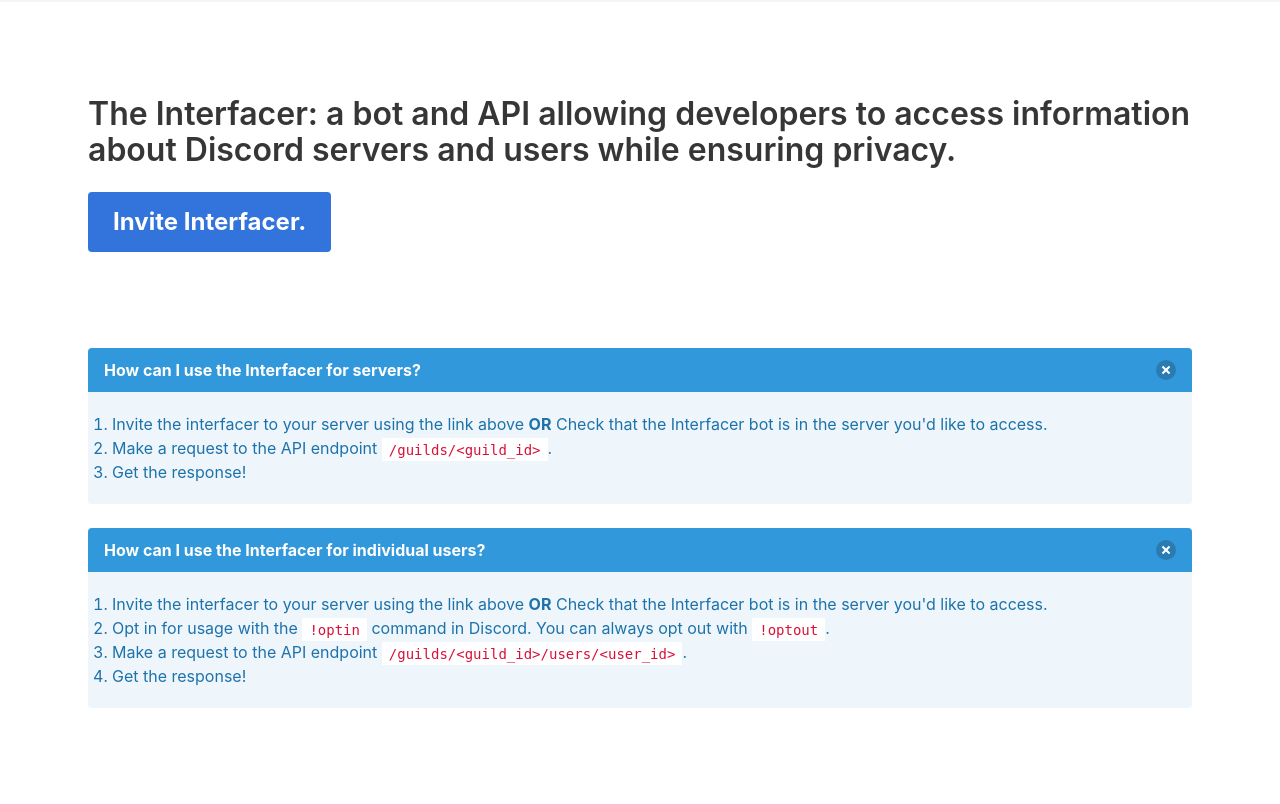
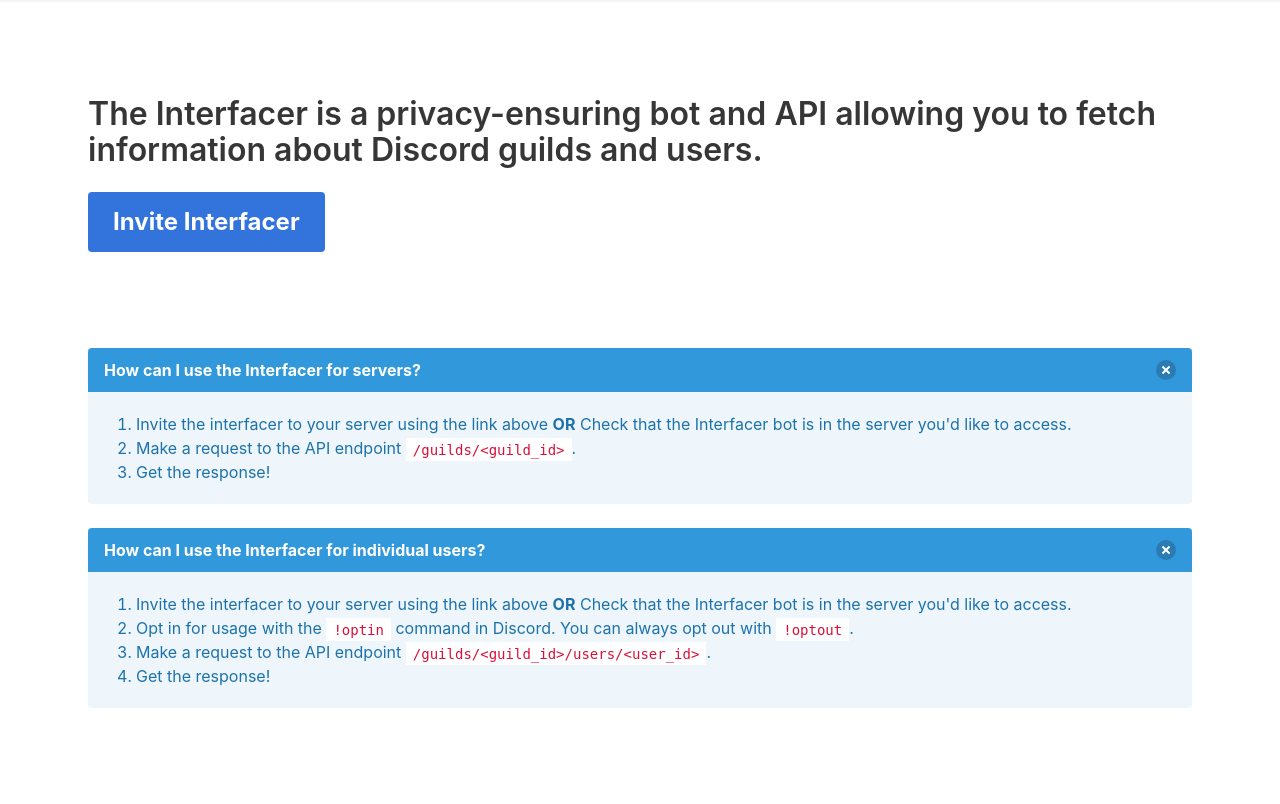
Before and after one commit to SuperMaZingCoder/Interfacer, a Flask app: page / in a window 1280 px wide. Shown: the part 96-900 px from the top of the page. Run offline with Flask 2, Linux system fonts and the light colour scheme.

Commit message:
Added much needed spacing to message bodies.

```diff
--- a/web/web/general/templates/general/index.html
+++ b/web/web/general/templates/general/index.html
@@ -4,12 +4,11 @@
     <div class="hero-body">
         <div class="container">
             <div class="title">
-                The Interfacer: a bot and API allowing developers to access information about Discord servers and users
-                while ensuring privacy.
+                The Interfacer is a privacy-ensuring bot and API allowing you to fetch information about Discord guilds and users.
             </div>
             <a class="button is-link is-large"
                 href="https://discord.com/api/oauth2/authorize?client_id=795059999193038849&permissions=0&scope=bot"><strong>Invite
-                    Interfacer.</strong></a>
+                    Interfacer</strong></a>
         </div>
     </div>
 </section>
@@ -22,7 +21,7 @@
                     <p>How can I use the Interfacer for servers?</p>
                     <button class="delete" aria-label="delete"></button>
                 </div>
-                <div class="message-body">
+                <div class="message-body px-6">
                     <ol>
                         <li>
                             Invite the interfacer to your server using the link above
@@ -45,7 +44,7 @@
                     <p>How can I use the Interfacer for individual users?</p>
                     <button class="delete" aria-label="delete"></button>
                 </div>
-                <div class="message-body">
+                <div class="message-body px-6">
                     <ol>
                         <li>
                             Invite the interfacer to your server using the link above
```
